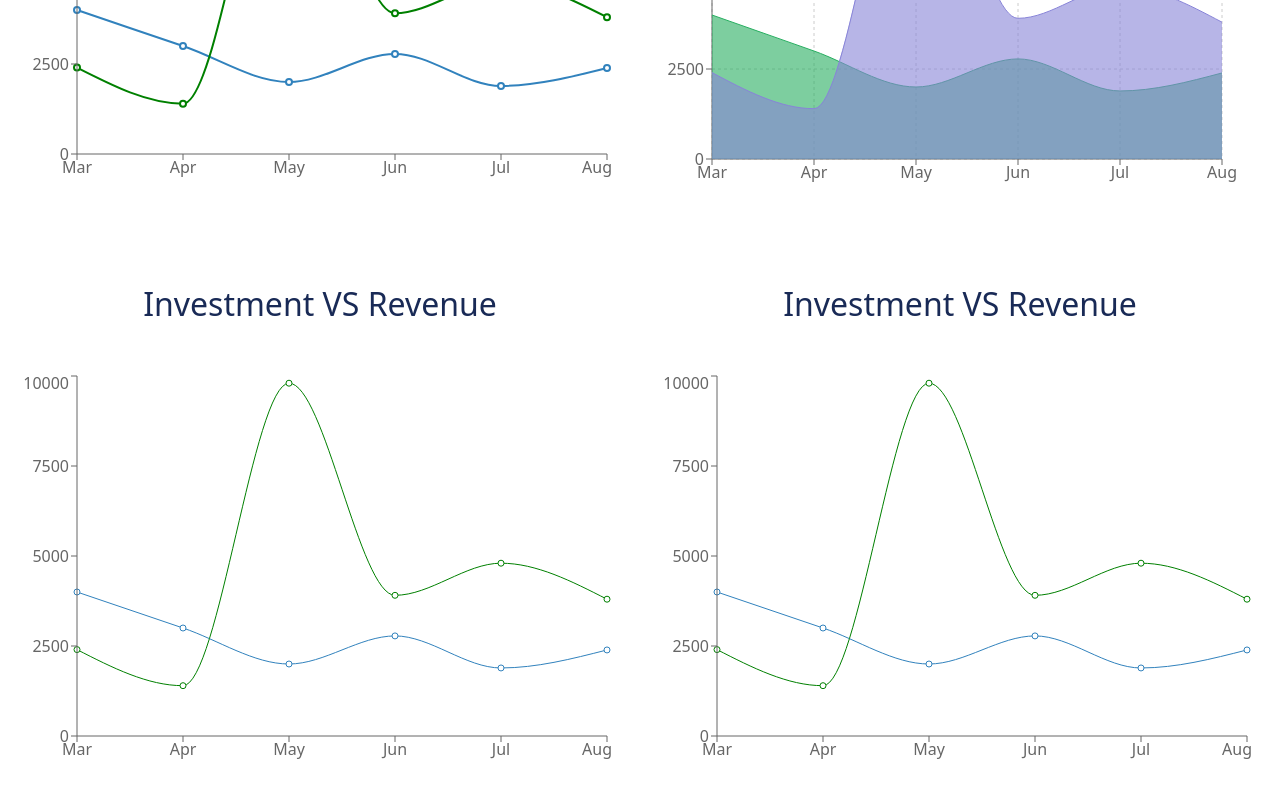
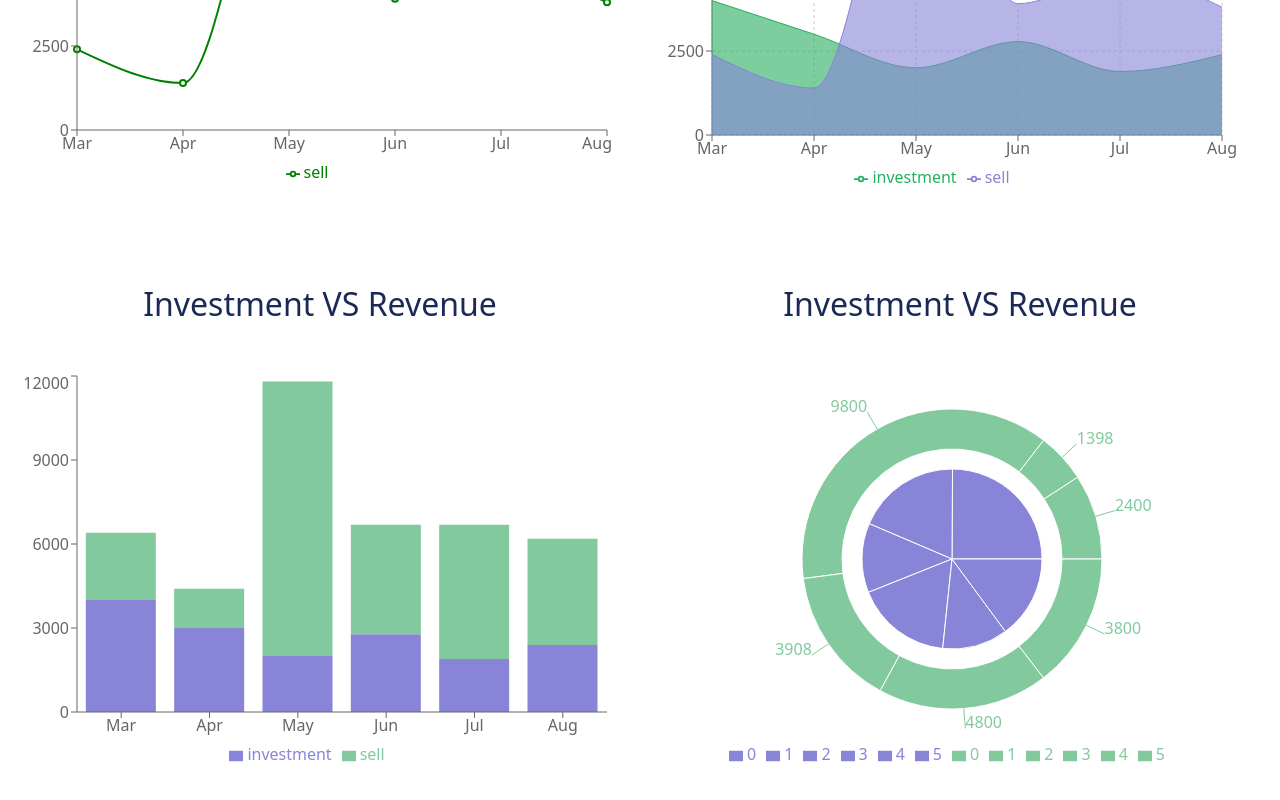
Before and after one commit to ImRanKhan81m/Food-Review-A09, a React (Create React App) app: page /dashboard in a window 1280 px wide. Shown: the part 434-1234 px from the top of the page. Built offline with nearby package versions, Linux system fonts and the light colour scheme; the HTML template or start-up script is replaced by a standard one.

Commit message:
dashboard finally done

```diff
--- a/src/Components/Dashboard/Dashboard.js
+++ b/src/Components/Dashboard/Dashboard.js
@@ -1,48 +1,26 @@
 
 import React from 'react';
 import { Col, Row } from 'react-bootstrap';
-import { Area, AreaChart, CartesianGrid, Line, LineChart, Tooltip, XAxis, YAxis } from 'recharts';
+import { Area, AreaChart, Bar, BarChart, CartesianGrid, Legend, Line, LineChart, Pie, PieChart, Tooltip, XAxis, YAxis } from 'recharts';
 import './Dashboard.css'
 
 const Dashboard = () => {
 
     const data = [
-        {
-            month: "Mar",
-            investment: 4000,
-            sell: 2400,
-            revenue: 10401,
-        },
-        {
-            month: "Apr",
-            investment: 3000,
-            sell: 1398,
-            revenue: 24500,
-        },
-        {
-            month: "May",
-            investment: 2000,
-            sell: 9800,
-            revenue: 67010,
-        },
-        {
-            month: "Jun",
-            investment: 2780,
-            sell: 3908,
-            revenue: 40405,
-        },
-        {
-            month: "Jul",
-            investment: 1890,
-            sell: 4800,
-            revenue: 50900,
-        },
-        {
-            month: "Aug",
-            investment: 2390,
-            sell: 3800,
-            revenue: 61000,
-        },
+        { month: "Mar", investment: 4000, sell: 2400, revenue: 10401, },
+        { month: "Apr", investment: 3000, sell: 1398, revenue: 24500, },
+        { month: "May", investment: 2000, sell: 9800, revenue: 67010, },
+        { month: "Jun", investment: 2780, sell: 3908, revenue: 40405, },
+        { month: "Jul", investment: 1890, sell: 4800, revenue: 50900, },
+        { month: "Aug", investment: 2390, sell: 3800, revenue: 61000, },
+    ];
+    const data2 = [
+        { month: "Mar", investment: 4000, sell: 2400, revenue: 10401, },
+        { month: "Apr", investment: 3000, sell: 1398, revenue: 24500, },
+        { month: "May", investment: 2000, sell: 9800, revenue: 67010, },
+        { month: "Jun", investment: 2780, sell: 3908, revenue: 40405, },
+        { month: "Jul", investment: 1890, sell: 4800, revenue: 50900, },
+        { month: "Aug", investment: 2390, sell: 3800, revenue: 61000, },
     ];
     return (
         <div>
@@ -52,13 +30,13 @@ const Dashboard = () => {
                     <div className='mb-5 pb-5'>
                         <Row>
                             <Col >
-                                <h2 className='text-center mb-5'>Investment VS Revenue </h2>
+                                <h2 className='text-center mb-5'>Month Wish Sell </h2>
                                 <LineChart width={600} height={400} data={data}>
-                                    <Line type={'monotone'}strokeWidth={2} dataKey={'investment'}></Line>
-                                    <Line type={'monotone'}strokeWidth={2} dataKey={'sell'} stroke='green'></Line>
+                                    <Line type={'monotone'} strokeWidth={2} dataKey={'sell'} stroke='green'></Line>
                                     <XAxis dataKey={'month'}></XAxis>
                                     <Tooltip />
                                     <YAxis></YAxis>
+                                    <Legend />
                                 </LineChart>
                             </Col>
                             <Col >
@@ -80,6 +58,7 @@ const Dashboard = () => {
                                     <Tooltip />
                                     <Area type="monotone" dataKey="investment" stroke="#27ae60" fill="#27ae60" />
                                     <Area type="monotone" dataKey="sell" stroke="#8884d8" fill="#8884d8" />
+                                    <Legend />
                                 </AreaChart>
                             </Col>
                         </Row>
@@ -88,23 +67,24 @@ const Dashboard = () => {
                         <Row>
                             <Col >
                                 <h2 className='text-center mb-5'>Investment VS Revenue </h2>
-                                <LineChart width={600} height={400} data={data}>
-                                    <Line type={'monotone'} dataKey={'investment'}></Line>
-                                    <Line type={'monotone'} dataKey={'sell'} stroke='green'></Line>
+                                <BarChart width={600} height={400} data={data}>
+                                    <Bar dataKey="investment" stackId="a" fill="#8884d8" />
+                                    <Bar dataKey="sell" stackId="a" fill="#82ca9d" />
                                     <XAxis dataKey={'month'}></XAxis>
                                     <Tooltip />
+                                    <Legend />
                                     <YAxis></YAxis>
-                                </LineChart>
+                                </BarChart>
+
                             </Col>
                             <Col >
                                 <h2 className='text-center mb-5'>Investment VS Revenue </h2>
-                                <LineChart width={600} height={400} data={data}>
-                                    <Line type={'monotone'} dataKey={'investment'}></Line>
-                                    <Line type={'monotone'} dataKey={'sell'} stroke='green'></Line>
-                                    <XAxis dataKey={'month'}></XAxis>
+                                <PieChart width={600} height={400}>
+                                    <Pie data={data} dataKey="investment" cx="50%" cy="50%" outerRadius={90} fill="#8884d8" />
+                                    <Pie data={data2} dataKey="sell" cx="50%" cy="50%" innerRadius={110} outerRadius={150} fill="#82ca9d" label />
+                                    <Legend />
                                     <Tooltip />
-                                    <YAxis></YAxis>
-                                </LineChart>
+                                </PieChart>
                             </Col>
                         </Row>
                     </div>
```
